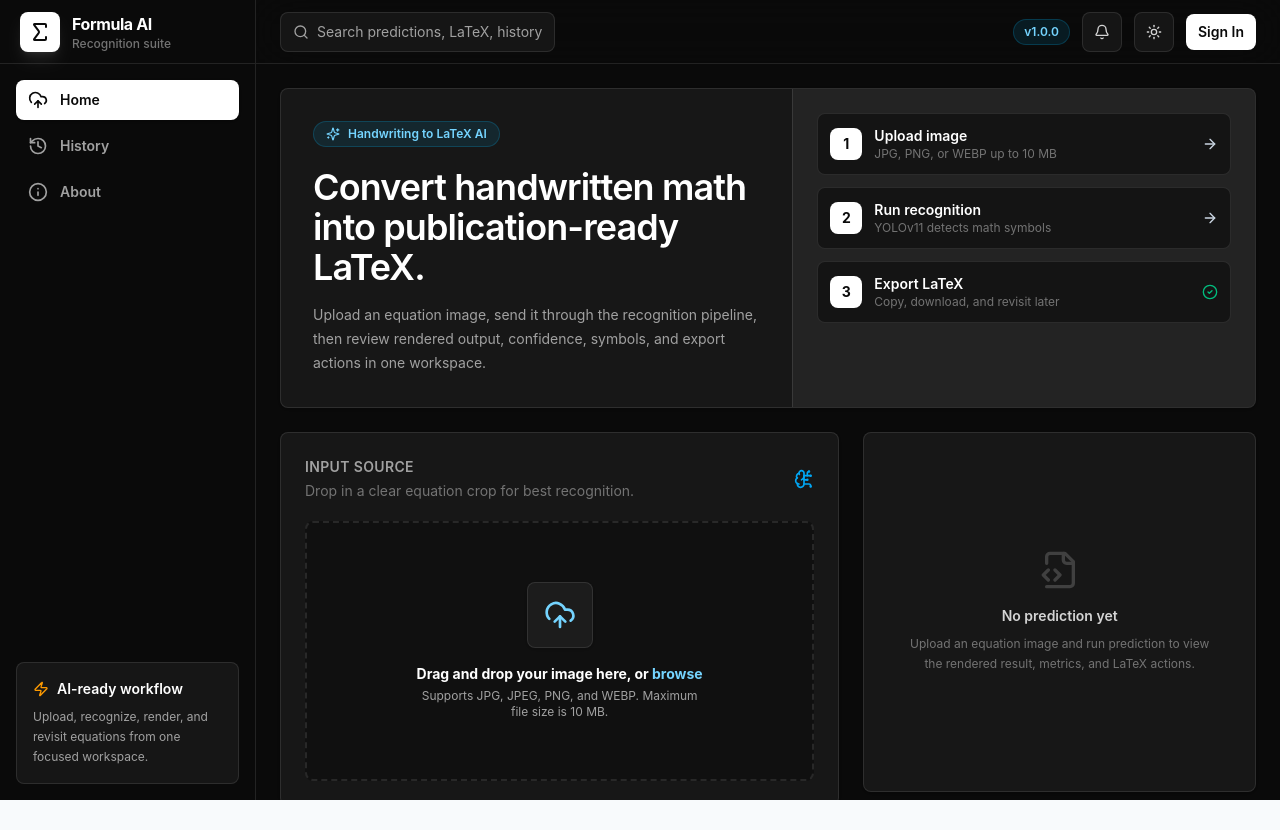
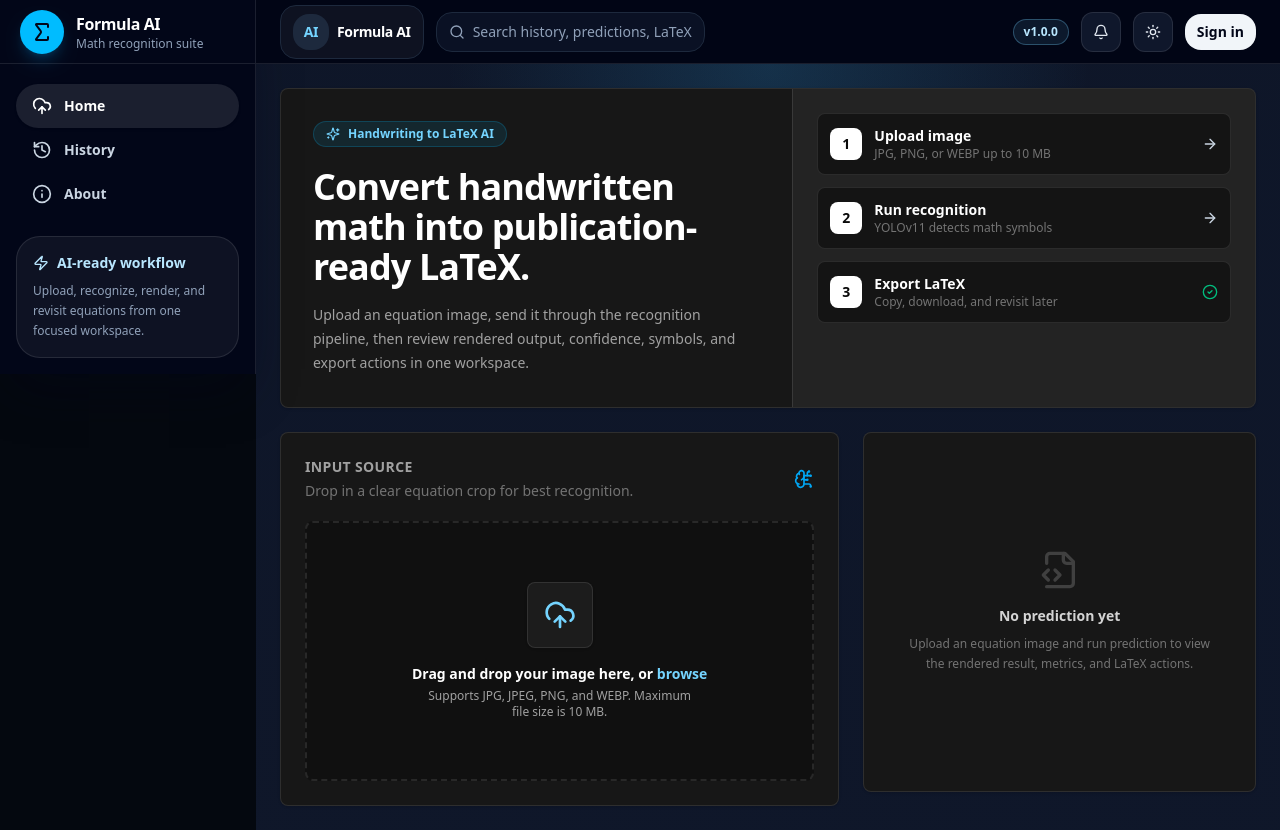
Before and after one commit to AdityaKarippadathUdai/Handwritten-Mathematical-Expression-Recognition, a React (Vite) app in the folder frontend/: page / in a window 1280 px wide. Before the commit this address led to /predict. Before the commit the page ends 800 px from the top, so only its background shows below. Built offline with nearby package versions, Linux system fonts and the light colour scheme.

Commit message:
refactor: Update UI components and improve layout for better user experience

```diff
--- a/frontend/src/App.jsx
+++ b/frontend/src/App.jsx
@@ -3,7 +3,6 @@
 import { AuthProvider } from './context/AuthContext.jsx'
 import { ToastProvider } from './context/ToastContext.jsx'
 import Home from './pages/Home.jsx'
-import Dashboard from './pages/Dashboard.jsx'
 import History from './pages/History.jsx'
 import About from './pages/About.jsx'
 import Login from './pages/Login.jsx'
@@ -30,7 +29,7 @@
     <BrowserRouter>
       <AuthProvider>
         <ToastProvider>
-          <div className="flex h-screen w-screen overflow-hidden bg-slate-50 text-slate-950 transition-colors dark:bg-neutral-950 dark:text-neutral-100">
+          <div className="flex min-h-screen w-screen overflow-hidden bg-slate-950 text-white transition-colors dark:bg-[#04080f] dark:text-neutral-100">
             <Sidebar isOpen={sidebarOpen} onClose={() => setSidebarOpen(false)} />
 
             <div className="flex min-w-0 flex-1 flex-col overflow-hidden">
@@ -39,17 +38,15 @@
                 onToggleTheme={toggleTheme}
                 onOpenSidebar={() => setSidebarOpen(true)}
               />
-              <main className="flex-1 overflow-y-auto bg-slate-100 p-4 transition-colors dark:bg-neutral-950 sm:p-6">
+              <main className="flex-1 overflow-y-auto bg-[radial-gradient(circle_at_top,_rgba(56,189,248,0.16),_transparent_35%),linear-gradient(180deg,_rgba(15,23,42,0.95),_rgba(15,23,42,0.99))] px-4 py-5 transition-colors sm:px-6 sm:py-6">
                 <ErrorBoundary>
                   <Routes>
-                    <Route path="/" element={<Navigate to="/predict" replace />} />
-                    <Route path="/predict" element={<Home />} />
-                    <Route path="/dashboard" element={<Dashboard />} />
+                    <Route path="/" element={<Home />} />
                     <Route path="/history" element={<History />} />
                     <Route path="/about" element={<About />} />
                     <Route path="/login" element={<Login />} />
                     <Route path="/register" element={<Register />} />
-                    <Route path="*" element={<Navigate to="/predict" replace />} />
+                    <Route path="*" element={<Navigate to="/" replace />} />
                   </Routes>
                 </ErrorBoundary>
               </main>
--- a/frontend/src/components/common/Header.jsx
+++ b/frontend/src/components/common/Header.jsx
@@ -1,4 +1,5 @@
 import React from 'react'
+import { Link } from 'react-router-dom'
 import { useAuth } from '../../context/AuthContext'
 import { Bell, LogOut, Menu, Moon, Search, Sun, User as UserIcon } from 'lucide-react'
 
@@ -6,29 +7,38 @@
   const { user, logout } = useAuth()
 
   return (
-    <header className="z-20 flex h-16 items-center justify-between border-b border-slate-200 bg-white/85 px-4 backdrop-blur-xl dark:border-white/10 dark:bg-neutral-950/80 sm:px-6">
+    <header className="z-20 flex h-16 items-center justify-between border-b border-white/10 bg-slate-950/90 px-4 backdrop-blur-xl dark:bg-[#020617]/90 sm:px-6">
       <div className="flex min-w-0 items-center gap-3">
         <button
           type="button"
           onClick={onOpenSidebar}
-          className="flex h-10 w-10 items-center justify-center rounded-lg border border-slate-200 bg-white text-slate-600 transition-colors hover:bg-slate-50 dark:border-white/10 dark:bg-white/5 dark:text-neutral-300 dark:hover:bg-white/10 lg:hidden"
+          className="flex h-10 w-10 items-center justify-center rounded-xl border border-white/10 bg-slate-900 text-slate-200 transition-colors hover:border-slate-300 hover:bg-slate-800 lg:hidden"
           title="Open navigation"
         >
           <Menu className="h-5 w-5" />
         </button>
-        <div className="hidden h-10 w-full max-w-sm items-center gap-2 rounded-lg border border-slate-200 bg-slate-50 px-3 text-sm text-slate-500 dark:border-white/10 dark:bg-white/5 dark:text-neutral-400 md:flex">
+
+        <Link
+          to="/"
+          className="hidden items-center gap-2 rounded-2xl border border-slate-800 bg-white/5 px-3 py-2 text-sm font-semibold tracking-tight text-white transition hover:border-slate-500 lg:flex"
+        >
+          <span className="inline-flex h-9 w-9 items-center justify-center rounded-2xl bg-slate-800 text-sky-300">AI</span>
+          <span>Formula AI</span>
+        </Link>
+
+        <div className="hidden h-10 min-w-[260px] items-center gap-2 rounded-2xl border border-slate-800 bg-slate-900/70 px-3 text-sm text-slate-400 md:flex">
           <Search className="h-4 w-4" />
-          <span className="truncate">Search predictions, LaTeX, history</span>
+          <span className="truncate">Search history, predictions, LaTeX</span>
         </div>
       </div>
 
       <div className="flex items-center gap-2 sm:gap-3">
-        <span className="hidden rounded-full border border-sky-200 bg-sky-50 px-2.5 py-1 text-xs font-semibold text-sky-700 dark:border-sky-400/20 dark:bg-sky-400/10 dark:text-sky-300 sm:inline-flex">
+        <span className="hidden rounded-full border border-sky-300/30 bg-sky-300/10 px-2.5 py-1 text-xs font-semibold text-sky-200 sm:inline-flex">
           v1.0.0
         </span>
         <button
           type="button"
-          className="flex h-10 w-10 items-center justify-center rounded-lg border border-slate-200 bg-white text-slate-600 transition-colors hover:bg-slate-50 dark:border-white/10 dark:bg-white/5 dark:text-neutral-300 dark:hover:bg-white/10"
+          className="flex h-10 w-10 items-center justify-center rounded-xl border border-white/10 bg-slate-900 text-slate-200 transition hover:border-slate-300"
           title="Notifications"
         >
           <Bell className="h-4 w-4" />
@@ -36,7 +46,7 @@
         <button
           type="button"
           onClick={onToggleTheme}
-          className="flex h-10 w-10 items-center justify-center rounded-lg border border-slate-200 bg-white text-slate-600 transition-colors hover:bg-slate-50 dark:border-white/10 dark:bg-white/5 dark:text-neutral-300 dark:hover:bg-white/10"
+          className="flex h-10 w-10 items-center justify-center rounded-xl border border-white/10 bg-slate-900 text-slate-200 transition hover:border-slate-300"
           title="Toggle dark mode"
         >
           {theme === 'dark' ? <Sun className="h-4 w-4" /> : <Moon className="h-4 w-4" />}
@@ -44,25 +54,25 @@
 
         {user ? (
           <div className="flex items-center gap-3">
-            <div className="hidden items-center gap-2 rounded-lg border border-slate-200 bg-white px-3 py-2 text-sm text-slate-600 dark:border-white/10 dark:bg-white/5 dark:text-neutral-300 sm:flex">
-              <UserIcon className="h-4 w-4 text-slate-400 dark:text-neutral-400" />
+            <div className="hidden items-center gap-2 rounded-2xl border border-white/10 bg-slate-900/75 px-3 py-2 text-sm text-slate-200 sm:inline-flex">
+              <UserIcon className="h-4 w-4 text-slate-400" />
               <span className="max-w-40 truncate">{user.email}</span>
             </div>
             <button
               onClick={logout}
-              className="flex h-10 w-10 items-center justify-center rounded-lg border border-slate-200 bg-white text-slate-500 transition-colors hover:border-rose-200 hover:text-rose-500 dark:border-white/10 dark:bg-white/5 dark:text-neutral-300 dark:hover:border-rose-400/30 dark:hover:text-rose-300"
+              className="flex h-10 w-10 items-center justify-center rounded-xl border border-white/10 bg-slate-900 text-slate-200 transition hover:border-red-300 hover:text-red-300"
               title="Logout"
             >
               <LogOut className="h-4 w-4" />
             </button>
           </div>
         ) : (
-          <a
-            href="/login"
-            className="rounded-lg bg-slate-950 px-3 py-2 text-sm font-semibold text-white transition-colors hover:bg-slate-800 dark:bg-white dark:text-neutral-950 dark:hover:bg-neutral-200"
+          <Link
+            to="/login"
+            className="rounded-2xl bg-slate-100 px-3 py-2 text-sm font-semibold text-slate-950 transition hover:bg-slate-200"
           >
-            Sign In
-          </a>
+            Sign in
+          </Link>
         )}
       </div>
     </header>
--- a/frontend/src/components/common/Sidebar.jsx
+++ b/frontend/src/components/common/Sidebar.jsx
@@ -3,7 +3,7 @@
 import { History, Info, Sigma, UploadCloud, X, Zap } from 'lucide-react'
 
 const navItems = [
-  { to: '/predict', label: 'Home', icon: UploadCloud },
+  { to: '/', label: 'Home', icon: UploadCloud },
   { to: '/history', label: 'History', icon: History },
   { to: '/about', label: 'About', icon: Info },
 ]
@@ -12,37 +12,37 @@
   return (
     <>
       <div
-        className={`fixed inset-0 z-30 bg-slate-950/40 backdrop-blur-sm transition-opacity lg:hidden ${
+        className={`fixed inset-0 z-30 bg-slate-950/60 backdrop-blur-sm transition-opacity lg:hidden ${
           isOpen ? 'opacity-100' : 'pointer-events-none opacity-0'
         }`}
         onClick={onClose}
       />
-      <aside className={`fixed inset-y-0 left-0 z-40 flex h-full w-72 shrink-0 flex-col border-r border-slate-200 bg-white transition-transform dark:border-white/10 dark:bg-neutral-950 lg:static lg:z-auto lg:w-64 lg:translate-x-0 ${
+      <aside className={`fixed inset-y-0 left-0 z-40 flex h-full w-72 shrink-0 flex-col border-r border-white/10 bg-slate-950 text-white transition-transform shadow-2xl shadow-slate-950/40 lg:static lg:z-auto lg:w-64 lg:translate-x-0 ${
         isOpen ? 'translate-x-0' : '-translate-x-full'
       }`}>
-        <div className="flex h-16 items-center justify-between border-b border-slate-200 px-5 dark:border-white/10">
+        <div className="flex h-16 items-center justify-between border-b border-white/10 px-5">
           <div className="flex min-w-0 items-center gap-3">
-            <div className="flex h-10 w-10 items-center justify-center rounded-lg bg-slate-950 text-white shadow-lg shadow-slate-950/20 dark:bg-white dark:text-neutral-950 dark:shadow-white/10">
+            <div className="flex h-11 w-11 items-center justify-center rounded-3xl bg-sky-400 text-slate-950 shadow-lg shadow-sky-500/20">
               <Sigma className="h-6 w-6" />
             </div>
             <div className="min-w-0">
-              <span className="block truncate text-base font-bold tracking-tight text-slate-950 dark:text-white">
+              <span className="block truncate text-base font-semibold tracking-tight text-white">
                 Formula AI
               </span>
-              <span className="block text-xs font-medium text-slate-500 dark:text-neutral-500">Recognition suite</span>
+              <span className="block text-xs text-slate-400">Math recognition suite</span>
             </div>
           </div>
           <button
             type="button"
             onClick={onClose}
-            className="flex h-9 w-9 items-center justify-center rounded-lg text-slate-500 transition-colors hover:bg-slate-100 dark:text-neutral-400 dark:hover:bg-white/10 lg:hidden"
+            className="flex h-9 w-9 items-center justify-center rounded-xl bg-white/5 text-slate-200 transition hover:bg-white/10 lg:hidden"
             title="Close navigation"
           >
             <X className="h-5 w-5" />
           </button>
         </div>
 
-        <nav className="flex-1 space-y-1.5 p-4">
+        <nav className="flex-1 px-4 py-5">
           {navItems.map((item) => {
             const Icon = item.icon
             return (
@@ -51,10 +51,10 @@
                 to={item.to}
                 onClick={onClose}
                 className={({ isActive }) =>
-                  `flex items-center gap-3 rounded-lg px-3 py-2.5 text-sm font-semibold transition-all ${
+                  `flex items-center gap-3 rounded-3xl px-4 py-3 text-sm font-semibold transition ${
                     isActive
-                      ? 'bg-slate-950 text-white shadow-sm dark:bg-white dark:text-neutral-950'
-                      : 'text-slate-600 hover:bg-slate-100 hover:text-slate-950 dark:text-neutral-400 dark:hover:bg-white/10 dark:hover:text-white'
+                      ? 'bg-white/10 text-white shadow-sm'
+                      : 'text-slate-300 hover:bg-white/5 hover:text-white'
                   }`
                 }
               >
@@ -65,12 +65,12 @@
           })}
         </nav>
 
-        <div className="m-4 rounded-lg border border-slate-200 bg-slate-50 p-4 dark:border-white/10 dark:bg-white/5">
-          <div className="flex items-center gap-2 text-sm font-semibold text-slate-950 dark:text-white">
-            <Zap className="h-4 w-4 text-amber-500" />
-            <span>AI-ready workflow</span>
+        <div className="mx-4 mb-4 rounded-3xl border border-white/10 bg-white/5 p-4 text-sm text-slate-300">
+          <div className="flex items-center gap-2 font-semibold text-sky-200">
+            <Zap className="h-4 w-4" />
+            AI-ready workflow
           </div>
-          <p className="mt-2 text-xs leading-5 text-slate-500 dark:text-neutral-400">
+          <p className="mt-2 text-xs leading-5 text-slate-400">
             Upload, recognize, render, and revisit equations from one focused workspace.
           </p>
         </div>
--- a/frontend/src/index.css
+++ b/frontend/src/index.css
@@ -4,26 +4,36 @@
 
 :root {
   color-scheme: light;
+  background: radial-gradient(circle at top, rgba(56, 189, 248, 0.16), transparent 30%), linear-gradient(180deg, #0f172a 0%, #111827 100%);
 }
 
 .dark {
   color-scheme: dark;
+  background: radial-gradient(circle at top, rgba(56, 189, 248, 0.14), transparent 30%), #04080f;
+}
+
+html {
+  scroll-behavior: smooth;
 }
 
 body {
   margin: 0;
-  padding: 0;
-  background-color: #f8fafc;
-  color: #0f172a;
+  min-height: 100vh;
+  background-color: transparent;
+  color: #f8fafc;
+  font-family: Inter, ui-sans-serif, system-ui, -apple-system, BlinkMacSystemFont, "Segoe UI", sans-serif;
 }
 
 body,
 button,
-input {
-  font-family: Inter, ui-sans-serif, system-ui, -apple-system, BlinkMacSystemFont, "Segoe UI", sans-serif;
+input,
+textarea,
+select {
+  font: inherit;
 }
 
 * {
+  box-sizing: border-box;
   scrollbar-width: thin;
   scrollbar-color: #94a3b8 transparent;
 }
@@ -33,5 +43,10 @@
 }
 
 ::selection {
-  background: rgba(14, 165, 233, 0.22);
+  background: rgba(56, 189, 248, 0.24);
+  color: inherit;
 }
+
+#root {
+  min-height: 100vh;
+}
```
